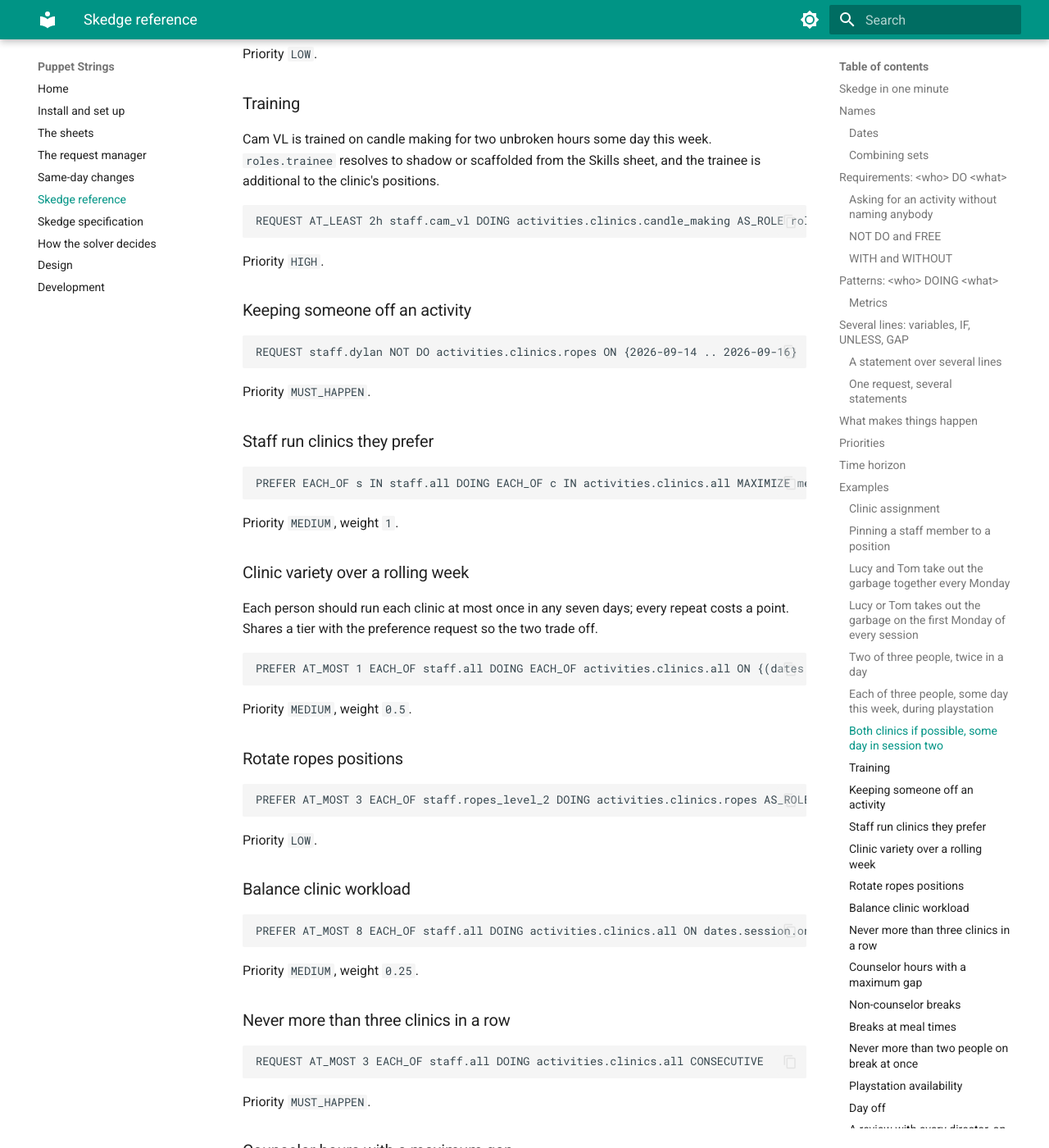
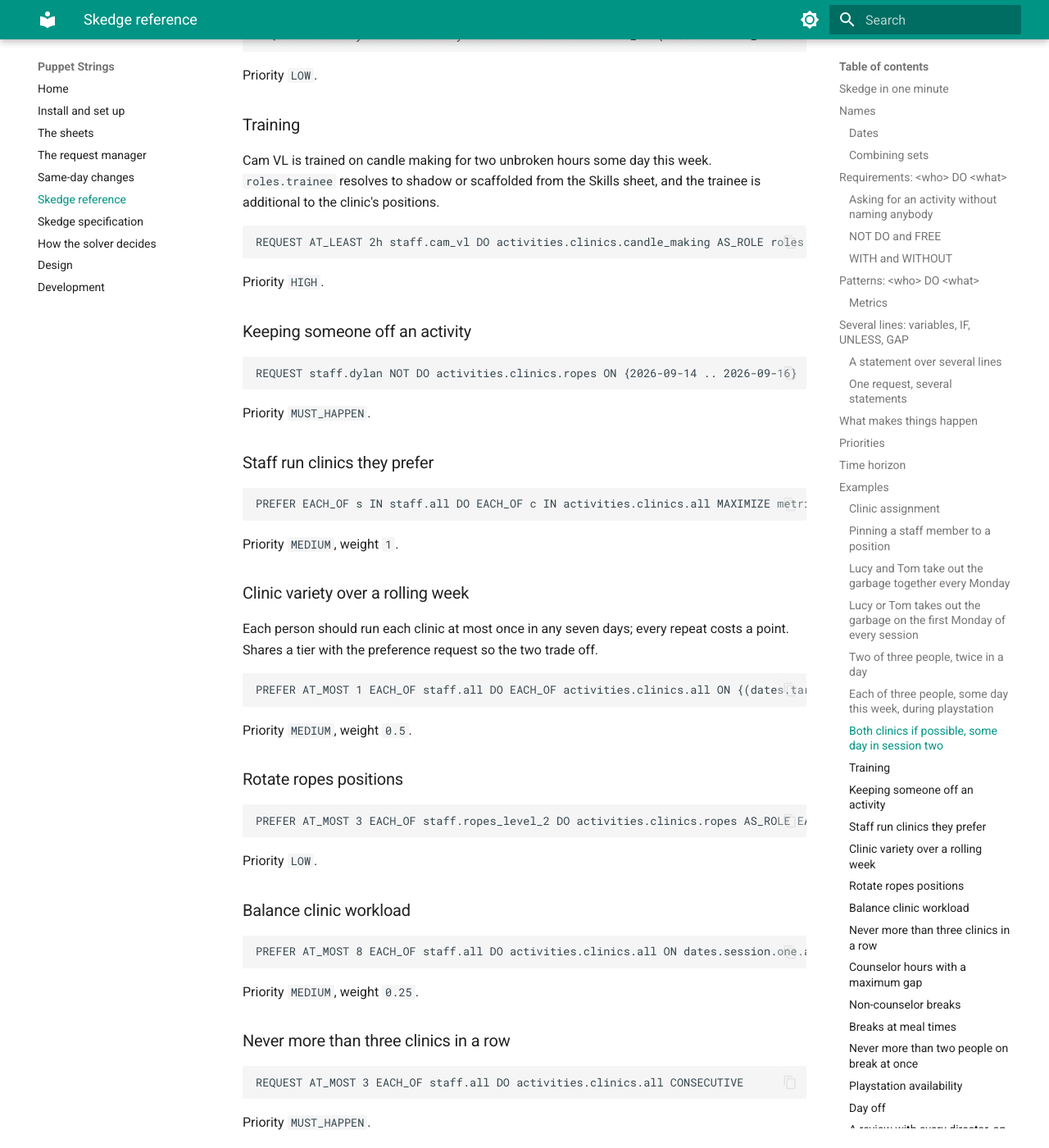
Before and after one commit to Dylan-Puppet-Master/Puppet-Strings, an MkDocs documentation site: the page built from docs/skedge.md, in a window 1280 px wide and 1400 px high, scrolled down 12119 px. Shown: the whole window at 82% size. Built offline with MkDocs 1.6.1 and Material for MkDocs 9.7.7, drawn with Linux system fonts in a browser that asks for light colours; some of the changed text lies outside the part shown.

Commit message:
Say DO in a pattern, as everywhere else
A pattern was written `<who> DOING <what>` and a requirement `<who> DO
<what>`, which was a second word for one idea and a rule to remember about
which one goes where. The amount in front is what makes a pattern a
pattern; the verb never had to carry that.

`DO` is now the only word, in the grammar, the docs, the highlighter and
the sample sheets. `PREFER staff.rob DO 'x'` now reads as a score missing
its MAXIMIZE rather than as a syntax error at the verb.

Co-Authored-By: Claude Opus 5 <noreply@anthropic.com>
Claude-Session: https://claude.ai/code/session_014EoFGdRvQLEkisiUagqyaS

````diff
--- a/docs/skedge.md
+++ b/docs/skedge.md
@@ -27,7 +27,7 @@ And two ways to talk about assignments:
 |---|---|
 | `<what> DURING <blocks> ON <dates>` | An **activity requirement**: this activity happens, then. It names nobody, because the activity already says who may run it. |
 | `<who> DO <what> DURING <blocks> ON <dates>` | A **requirement**: these people do this, then. |
-| `<who> DOING <what> …` | A **pattern**: all the assignments where these people are doing this. Used for counting, scoring and conditions. |
+| `<amount> <who> DO <what> …` | A **pattern**, with how many of it you want: all the assignments where these people are doing this. Used for counting, scoring and conditions. |
 
 In a requirement, every set of names says out loud how it is meant:
 
@@ -251,17 +251,18 @@ exactly one of them, so three such breaks are three times as bad as one.
 "X only if Y is there too" is always "X `NOT DO` it `WITHOUT` Y". At `MUST_HAPPEN` these
 are hard rules; at a soft priority they are wishes.
 
-## Patterns: `<who> DOING <what>`
+## Patterns: `<who> DO <what>`
 
-A pattern describes assignments without asking for them. Sets in a pattern are pools
-("any of these"), and the only quantifier is `EACH_OF`. Put an amount in front and it
+A pattern describes assignments without asking for them. It is the same `DO` a requirement
+is written with; what makes it a pattern is the amount in front of it. Sets in a pattern
+are pools ("any of these"), and the only quantifier is `EACH_OF`. Put an amount in front and it
 becomes something you can request or prefer:
 
 | Request | Meaning |
 |---|---|
-| `REQUEST AT_MOST 2 staff.all DOING 'break' DURING EACH_OF blocks.all` | Never more than two people on break at once. Met or not. |
-| `PREFER AT_MOST 8 EACH_OF staff.all DOING activities.clinics.all ON dates.session.one.all` | Nobody should run more than 8 clinics a session. Ten is twice as bad as nine. |
-| `REQUEST AT_LEAST 2h staff.james DOING 'dance practice' ON {2026-09-16 .. 2026-09-17}` | James's dance practice adds up to two hours. |
+| `REQUEST AT_MOST 2 staff.all DO 'break' DURING EACH_OF blocks.all` | Never more than two people on break at once. Met or not. |
+| `PREFER AT_MOST 8 EACH_OF staff.all DO activities.clinics.all ON dates.session.one.all` | Nobody should run more than 8 clinics a session. Ten is twice as bad as nine. |
+| `REQUEST AT_LEAST 2h staff.james DO 'dance practice' ON {2026-09-16 .. 2026-09-17}` | James's dance practice adds up to two hours. |
 
 An amount is `AT_LEAST`, `AT_MOST` or `EXACTLY`, then a number of assignments or a length
 of time. Add `CONSECUTIVE` at the end and it is measured over back-to-back blocks on one
@@ -277,7 +278,7 @@ be `MUST_HAPPEN`. `PREFER` is never hard and is scored by how far off it is.
 up:
 
 ```skedge
-PREFER EACH_OF s IN staff.all DOING EACH_OF c IN activities.clinics.all MAXIMIZE metrics.preference(s, c)
+PREFER EACH_OF s IN staff.all DO EACH_OF c IN activities.clinics.all MAXIMIZE metrics.preference(s, c)
 ```
 
 For each staff member `s` and clinic `c`, every assignment of `s` to `c` earns
@@ -297,7 +298,7 @@ REQUEST s FREE DURING blocks.clinic_1
 ```
 
 `IF <pattern>` makes the request apply only when the pattern has a match (or meets an
-amount: `IF AT_LEAST 3 s DOING …`). `UNLESS` is the opposite. Published past days are
+amount: `IF AT_LEAST 3 s DO …`). `UNLESS` is the opposite. Published past days are
 facts, so an `IF` about yesterday is simply true or false.
 
 ```skedge
@@ -492,7 +493,7 @@ Cam VL is trained on candle making for two unbroken hours some day this week.
 additional to the clinic's positions.
 
 ```skedge
-REQUEST AT_LEAST 2h staff.cam_vl DOING activities.clinics.candle_making AS_ROLE roles.trainee ON {2026-09-14 .. 2026-09-18} CONSECUTIVE
+REQUEST AT_LEAST 2h staff.cam_vl DO activities.clinics.candle_making AS_ROLE roles.trainee ON {2026-09-14 .. 2026-09-18} CONSECUTIVE
 ```
 
 Priority `HIGH`.
@@ -508,7 +509,7 @@ Priority `MUST_HAPPEN`.
 ### Staff run clinics they prefer
 
 ```skedge
-PREFER EACH_OF s IN staff.all DOING EACH_OF c IN activities.clinics.all MAXIMIZE metrics.preference(s, c)
+PREFER EACH_OF s IN staff.all DO EACH_OF c IN activities.clinics.all MAXIMIZE metrics.preference(s, c)
 ```
 
 Priority `MEDIUM`, weight `1`.
@@ -519,7 +520,7 @@ Each person should run each clinic at most once in any seven days; every repeat
 point. Shares a tier with the preference request so the two trade off.
 
 ```skedge
-PREFER AT_MOST 1 EACH_OF staff.all DOING EACH_OF activities.clinics.all ON {(dates.target - 6d) .. dates.target}
+PREFER AT_MOST 1 EACH_OF staff.all DO EACH_OF activities.clinics.all ON {(dates.target - 6d) .. dates.target}
 ```
 
 Priority `MEDIUM`, weight `0.5`.
@@ -527,7 +528,7 @@ Priority `MEDIUM`, weight `0.5`.
 ### Rotate ropes positions
 
 ```skedge
-PREFER AT_MOST 3 EACH_OF staff.ropes_level_2 DOING activities.clinics.ropes AS_ROLE EACH_OF {roles.first + roles.second} ON dates.session.one.all
+PREFER AT_MOST 3 EACH_OF staff.ropes_level_2 DO activities.clinics.ropes AS_ROLE EACH_OF {roles.first + roles.second} ON dates.session.one.all
 ```
 
 Priority `LOW`.
@@ -535,7 +536,7 @@ Priority `LOW`.
 ### Balance clinic workload
 
 ```skedge
-PREFER AT_MOST 8 EACH_OF staff.all DOING activities.clinics.all ON dates.session.one.all
+PREFER AT_MOST 8 EACH_OF staff.all DO activities.clinics.all ON dates.session.one.all
 ```
 
 Priority `MEDIUM`, weight `0.25`.
@@ -543,7 +544,7 @@ Priority `MEDIUM`, weight `0.25`.
 ### Never more than three clinics in a row
 
 ```skedge
-REQUEST AT_MOST 3 EACH_OF staff.all DOING activities.clinics.all CONSECUTIVE
+REQUEST AT_MOST 3 EACH_OF staff.all DO activities.clinics.all CONSECUTIVE
 ```
 
 Priority `MUST_HAPPEN`.
@@ -587,7 +588,7 @@ Priority `HIGH`, weight `2`.
 ### Never more than two people on break at once
 
 ```skedge
-REQUEST AT_MOST 2 staff.all DOING 'break' DURING EACH_OF blocks.all
+REQUEST AT_MOST 2 staff.all DO 'break' DURING EACH_OF blocks.all
 ```
 
 Priority `MUST_HAPPEN`.
@@ -643,7 +644,7 @@ Priority `MUST_HAPPEN`.
 
 ```skedge
 EACH_OF s IN staff.all
-IF AT_LEAST 3 s DOING activities.clinics.all CONSECUTIVE
+IF AT_LEAST 3 s DO activities.clinics.all CONSECUTIVE
 REQUEST s FREE DURING ANY_1_OF blocks.all
 ```
 
````
Also changed, not shown: docs/sheets.md (+1 -1 lines), docs/spec.md (+6 -6 lines), 11 other files.
